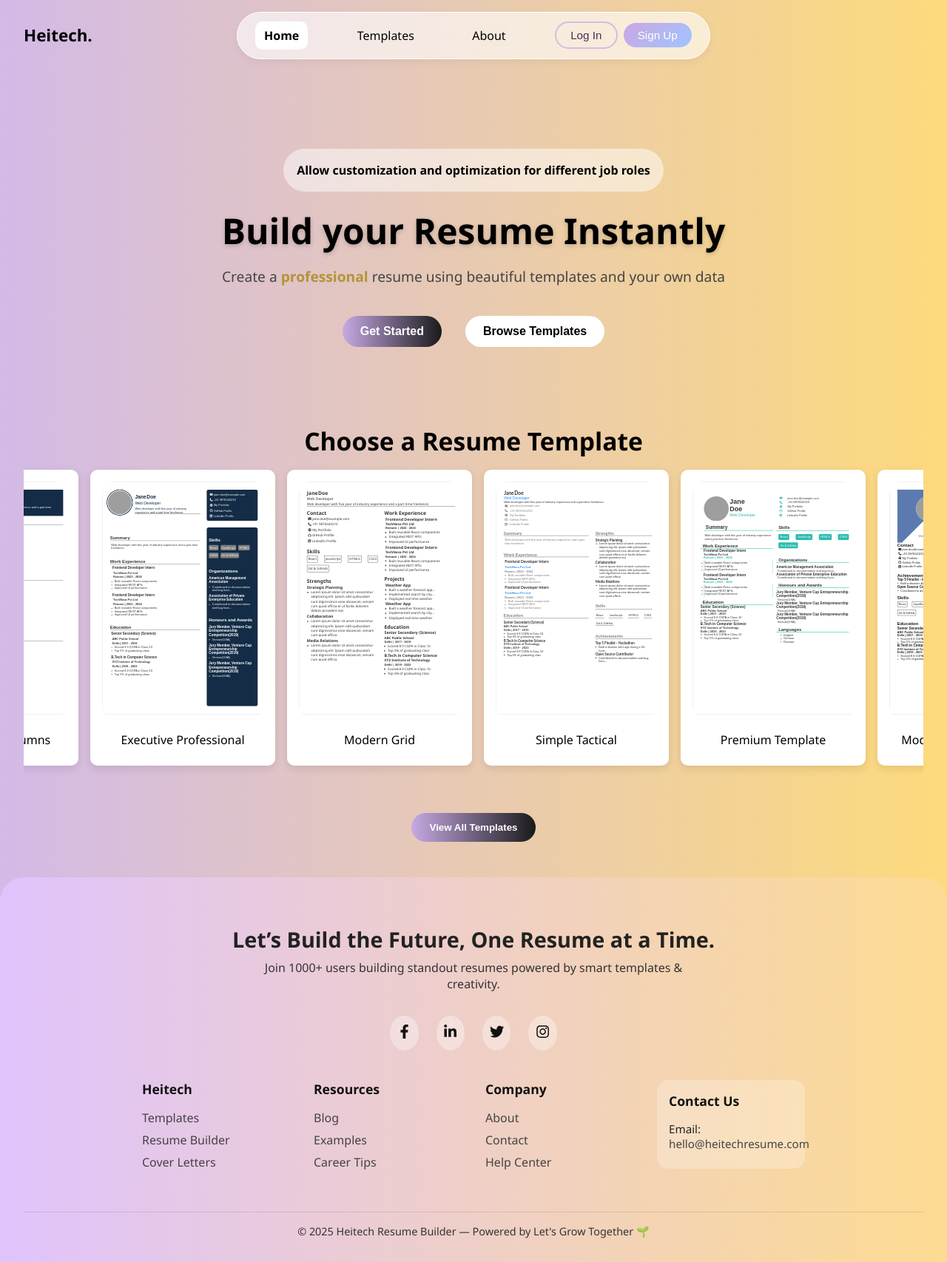
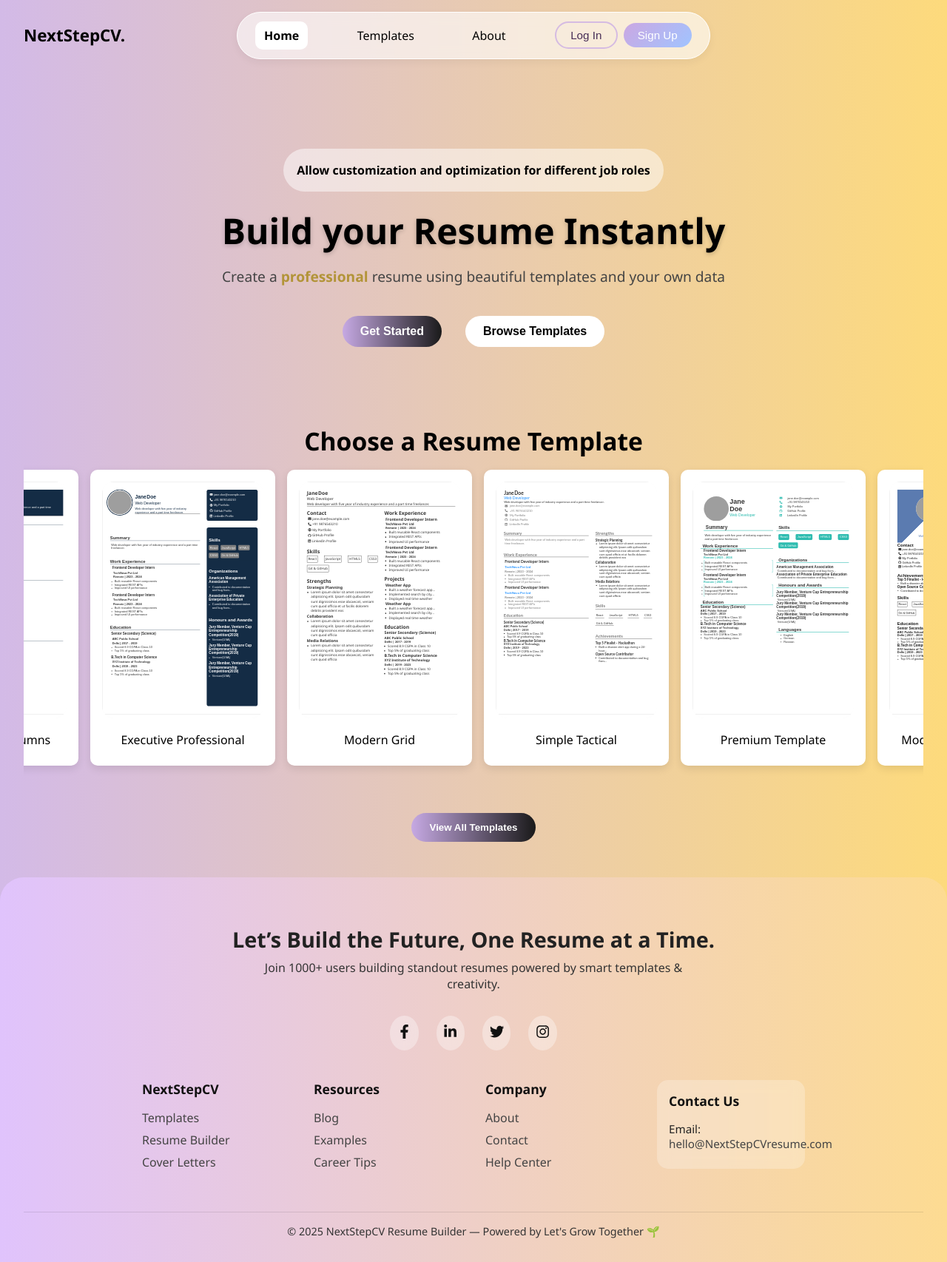
Before and after one commit to YashRajput74/testResumeBuilder, a React (Vite) app: page / in a window 1280 px wide. Shown: the whole page at 74% size. Built offline with nearby package versions, Linux system fonts and the light colour scheme; grey boxes are pictures that could not be loaded; what miragejs would draw is missing.

Commit message:
changed the name

```diff
--- a/src/Components/Footer/Footer.css
+++ b/src/Components/Footer/Footer.css
@@ -1,4 +1,4 @@
-.heitech-footer {
+.NextStepCV-footer {
     background: linear-gradient(to right, #e0c3fc, #fddb92);
     padding: 4rem 2rem 2rem;
     font-family: 'Segoe UI', sans-serif;
--- a/src/Components/Footer/Footer.jsx
+++ b/src/Components/Footer/Footer.jsx
@@ -3,7 +3,7 @@ import { FaFacebookF, FaLinkedinIn, FaTwitter, FaInstagram } from 'react-icons/f
 
 export default function Footer() {
     return (
-        <footer className="heitech-footer">
+        <footer className="NextStepCV-footer">
             <div className="footer-top">
                 <h2>Let’s Build the Future, One Resume at a Time.</h2>
                 <p>Join 1000+ users building standout resumes powered by smart templates & creativity.</p>
@@ -18,7 +18,7 @@ export default function Footer() {
 
             <div className="footer-links">
                 <div className="link-col">
-                    <h4>Heitech</h4>
+                    <h4>NextStepCV</h4>
                     <a href="#">Templates</a>
                     <a href="#">Resume Builder</a>
                     <a href="#">Cover Letters</a>
@@ -37,12 +37,12 @@ export default function Footer() {
                 </div>
                 <div className="link-col contact-box">
                     <h4>Contact Us</h4>
-                    <p>Email: <a href="mailto:hello@heitechresume.com">hello@heitechresume.com</a></p>
+                    <p>Email: <a href="mailto:hello@NextStepCVresume.com">hello@NextStepCVresume.com</a></p>
                 </div>
             </div>
 
             <div className="footer-bottom">
-                © {new Date().getFullYear()} Heitech Resume Builder — Powered by Let's Grow Together 🌱
+                © {new Date().getFullYear()} NextStepCV Resume Builder — Powered by Let's Grow Together 🌱
             </div>
         </footer>
     );
--- a/src/Components/Header/Header.jsx
+++ b/src/Components/Header/Header.jsx
@@ -50,7 +50,7 @@ export default function Header({ onLoginClick }) {
     return (
         <header className="headerr">
             <Link to="/" className="logo" onClick={handleNavClick} style={{ textDecoration: "none" }}>
-                Heitech.
+                NextStepCV.
             </Link>
 
             <button
--- a/src/Pages/AboutPage.jsx
+++ b/src/Pages/AboutPage.jsx
@@ -11,7 +11,7 @@ export default function AboutPage() {
   const [formData, setFormData] = useState({ name: "", text: "" });
 
   useEffect(() => {
-    const stored = JSON.parse(localStorage.getItem("heitech-reviews")) || [];
+    const stored = JSON.parse(localStorage.getItem("NextStepCV-reviews")) || [];
     setReviews(stored);
   }, []);
 
@@ -19,7 +19,7 @@ export default function AboutPage() {
     e.preventDefault();
     const updated = [...reviews, formData];
     setReviews(updated);
-    localStorage.setItem("heitech-reviews", JSON.stringify(updated));
+    localStorage.setItem("NextStepCV-reviews", JSON.stringify(updated));
     setFormData({ name: "", text: "" });
   };
 
@@ -30,7 +30,7 @@ export default function AboutPage() {
       <main className="about-container">
         <section className="hero-section">
           <div className="hero-content">
-            <h1>About Heitech Resume Builder</h1>
+            <h1>About NextStepCV Resume Builder</h1>
             <p>We help you land your dream job with a resume that reflects <em>your uniqueness</em>.</p>
           </div>
         </section>
@@ -61,7 +61,7 @@ export default function AboutPage() {
           <h2>Built With Passion</h2>
           <div className="creator-row">
             <div className="creator-photo-placeholder" />
-            <p>Hi, I'm Kritika 👋 I created Heitech to help you land your dream job with confidence and style.</p>
+            <p>Hi, I'm Kritika 👋 I created NextStepCV to help you land your dream job with confidence and style.</p>
           </div>
         </section> */}
 
@@ -88,7 +88,7 @@ export default function AboutPage() {
               required
             />
             <textarea
-              name="text" placeholder="What did you love about Heitech?"
+              name="text" placeholder="What did you love about NextStepCV?"
               value={formData.text}
               onChange={(e) => setFormData({ ...formData, text: e.target.value })}
               required
--- a/src/Pages/Navbar.jsx
+++ b/src/Pages/Navbar.jsx
@@ -55,7 +55,7 @@ export default function Navbar({ onDownload, onLoginClick }) {
           onClick={() => navigate("/")}
           style={{ cursor: "pointer", fontWeight: "bold", fontSize: "1.2rem" }}
         >
-          Heitech.
+          NextStepCV.
         </div>
       </div>
 
```
